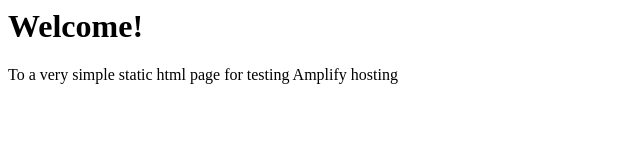
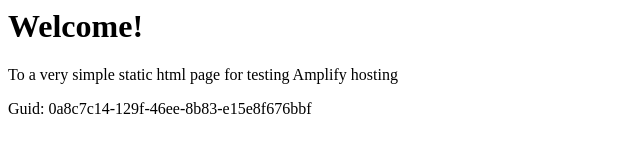
Before and after one commit to aws-aemilia-pdx/Github-PR-Commit-Integration-Test-DoNotTouch-v1-beta-us-west-2, a website: page src/index.html in a window 1280 px wide. Shown: the whole page, without its empty margins (0-640 px from the left). Drawn offline with Linux system fonts and the light colour scheme.

Commit message:
commit from integ tests

```diff
--- a/src/index.html
+++ b/src/index.html
@@ -1,3 +1,5 @@
+
+
 <html lang="en">
 
 <head>
@@ -10,6 +12,6 @@
 <body>
     <h1>Welcome!</h1>
     <p>To a very simple static html page for testing Amplify hosting</p>
-</body>
+    <p>Guid: 0a8c7c14-129f-46ee-8b83-e15e8f676bbf</p></body>
 
 </html>
```
